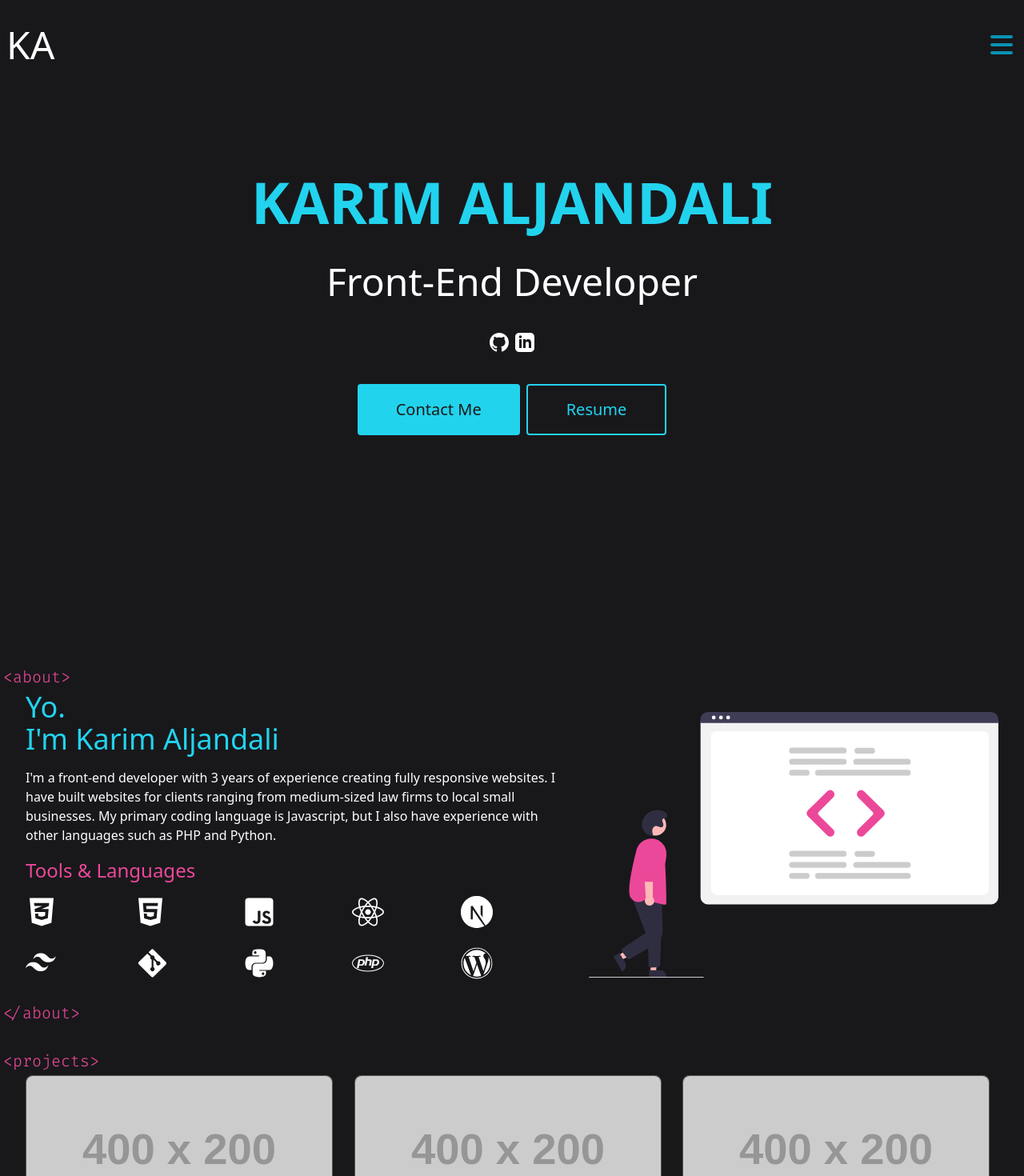
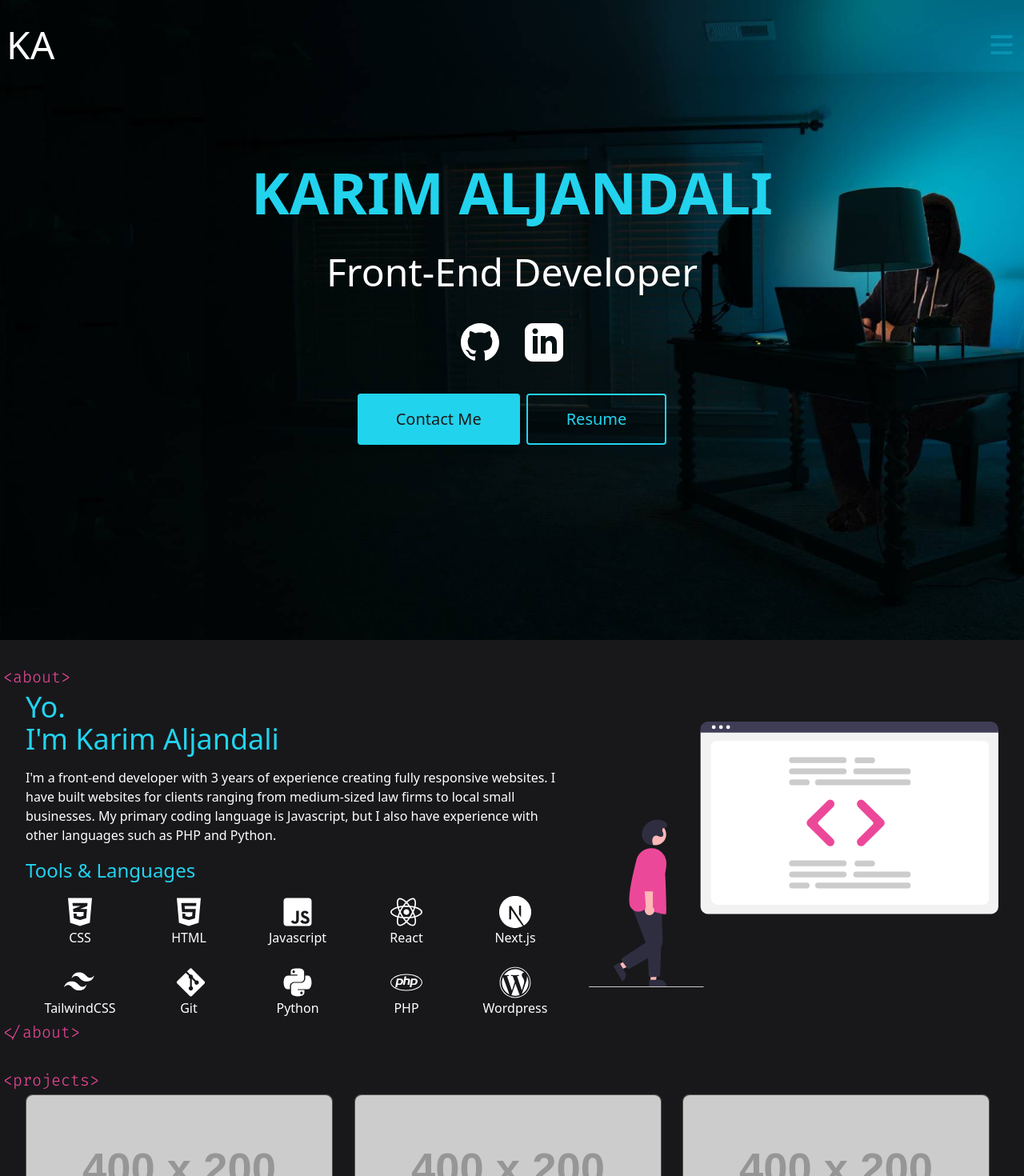
Before and after one commit to Karimaljandali/Website, a Next.js app: page / in a window 1280 px wide. Shown: the top 1470 px of the page at 80% size. Built offline with nearby package versions, Linux system fonts and the light colour scheme.

Commit message:
added hero bg and names for icons

```diff
--- a/components/About.js
+++ b/components/About.js
@@ -18,18 +18,48 @@
         <div className="flex-1 space-y-4">
             <h2 className="text-4xl text-cyan-400">Yo.<br /> I'm Karim Aljandali</h2>
             <p className="text-white">I'm a front-end developer with 3 years of experience creating fully responsive websites.  I have built websites for clients ranging from medium-sized law firms to local small businesses. My primary coding language is Javascript, but I also have experience with other languages such as PHP and Python.</p>
-            <h3 className="text-pink-500 text-2xl">Tools &amp; Languages</h3>
-            <div className="grid grid-cols-5 gap-y-6 pb-6">
+            <h3 className="text-cyan-400 text-2xl">Tools &amp; Languages</h3>
+            <div className="grid grid-cols-5 gap-y-6">
+              <div className="flex flex-col items-center justify-center">
                 <Css className="w-10 h-10 text-white hover:text-cyan-400 transition-colors"/>
+                <p className="text-md text-white">CSS</p>
+              </div>
+              <div className="flex flex-col items-center justify-center">
                 <Html className="w-10 h-10 text-white hover:text-cyan-400 transition-colors" />
+                <p className="text-md text-white">HTML</p>
+              </div>
+              <div className="flex flex-col items-center justify-center">
                 <Javascript className="w-10 h-10 text-white hover:text-cyan-400 transition-colors" />
+                <p className="text-md text-white">Javascript</p>
+              </div>
+              <div className="flex flex-col items-center justify-center">
                 <ReactIcon className="w-10 h-10 text-white hover:text-cyan-400 transition-colors" />
+                <p className="text-md text-white">React</p>
+              </div>
+              <div className="flex flex-col items-center justify-center">
                 <Next className="w-10 h-10 text-white hover:text-cyan-400 transition-colors" />
+                <p className="text-md text-white">Next.js</p>
+              </div>
+              <div className="flex flex-col items-center justify-center">
                 <Tailwind className="w-10 h-10 text-white hover:text-cyan-400 transition-colors" />
+                <p className="text-md text-white">TailwindCSS</p>
+              </div>
+              <div className="flex flex-col items-center justify-center">
                 <Git className="w-10 h-10 text-white hover:text-cyan-400 transition-colors" />
+                <p className="text-md text-white">Git</p>
+              </div>
+              <div className="flex flex-col items-center justify-center">
                <Python className="w-10 h-10 text-white hover:text-cyan-400 transition-colors" />
+                <p className="text-md text-white">Python</p>
+              </div>
+              <div className="flex flex-col items-center justify-center">
                 <Php className="w-10 h-10 text-white hover:text-cyan-400 transition-colors" />
+                <p className="text-md text-white">PHP</p>
+              </div>
+              <div className="flex flex-col items-center justify-center">
                 <Wordpress className="w-10 h-10 text-white hover:text-cyan-400 transition-colors" />
+                <p className="text-md text-white">Wordpress</p>
+              </div>
             </div>
         </div>
         <div className="my-8 lg:ml-6 lg:my-0">
--- a/components/Hero.js
+++ b/components/Hero.js
@@ -4,17 +4,17 @@
 
 function Hero() {
   return (
-    <div className="w-100 md:h-screen h-[600px] flex items-center justify-center flex-col bg-zinc-900">
+    <div className="w-100 md:h-screen h-[600px] flex items-center justify-center flex-col bg-hero-bg bg-cover bg-no-repeat bg-center">
       <h1 className="text-5xl uppercase font-bold text-cyan-400 text-center md:text-7xl">
         Karim Aljandali
       </h1>
       <h2 className="text-3xl text-white my-10 text-center md:text-5xl">Front-End Developer</h2>
-      <div className="flex justify-center items-center text-white space-x-2">
+      <div className="flex justify-center items-center text-white">
         <a className="text-white hover:text-cyan-400 focus:text-cyan-400 transition-colors" href="https://github.com/Karimaljandali" target="_blank">
-          <Github />
+          <Github className="h-12 w-12 mx-4" />
         </a>
         <a className="text-white hover:text-cyan-400 focus:text-cyan-400 transition-colors" href="https://www.linkedin.com/in/karim-aljandali-211701136/" target="_blank">
-          <Linkedin />
+          <Linkedin className="h-12 w-12 mx-4" />
         </a>
       </div>
       <div className="flex items-center justify-center space-x-2 my-10">
--- a/components/icons/Github.js
+++ b/components/icons/Github.js
@@ -1,6 +1,6 @@
 function Github({className=""}) {
   return (
-    <svg className={className} fill="currentColor" xmlns="http://www.w3.org/2000/svg" width="24" height="24" viewBox="0 0 24 24"><path d="M12 0c-6.626 0-12 5.373-12 12 0 5.302 3.438 9.8 8.207 11.387.599.111.793-.261.793-.577v-2.234c-3.338.726-4.033-1.416-4.033-1.416-.546-1.387-1.333-1.756-1.333-1.756-1.089-.745.083-.729.083-.729 1.205.084 1.839 1.237 1.839 1.237 1.07 1.834 2.807 1.304 3.492.997.107-.775.418-1.305.762-1.604-2.665-.305-5.467-1.334-5.467-5.931 0-1.311.469-2.381 1.236-3.221-.124-.303-.535-1.524.117-3.176 0 0 1.008-.322 3.301 1.23.957-.266 1.983-.399 3.003-.404 1.02.005 2.047.138 3.006.404 2.291-1.552 3.297-1.23 3.297-1.23.653 1.653.242 2.874.118 3.176.77.84 1.235 1.911 1.235 3.221 0 4.609-2.807 5.624-5.479 5.921.43.372.823 1.102.823 2.222v3.293c0 .319.192.694.801.576 4.765-1.589 8.199-6.086 8.199-11.386 0-6.627-5.373-12-12-12z"/></svg>
+    <svg className={className} fill="currentColor" xmlns="http://www.w3.org/2000/svg" viewBox="0 0 24 24"><path d="M12 0c-6.626 0-12 5.373-12 12 0 5.302 3.438 9.8 8.207 11.387.599.111.793-.261.793-.577v-2.234c-3.338.726-4.033-1.416-4.033-1.416-.546-1.387-1.333-1.756-1.333-1.756-1.089-.745.083-.729.083-.729 1.205.084 1.839 1.237 1.839 1.237 1.07 1.834 2.807 1.304 3.492.997.107-.775.418-1.305.762-1.604-2.665-.305-5.467-1.334-5.467-5.931 0-1.311.469-2.381 1.236-3.221-.124-.303-.535-1.524.117-3.176 0 0 1.008-.322 3.301 1.23.957-.266 1.983-.399 3.003-.404 1.02.005 2.047.138 3.006.404 2.291-1.552 3.297-1.23 3.297-1.23.653 1.653.242 2.874.118 3.176.77.84 1.235 1.911 1.235 3.221 0 4.609-2.807 5.624-5.479 5.921.43.372.823 1.102.823 2.222v3.293c0 .319.192.694.801.576 4.765-1.589 8.199-6.086 8.199-11.386 0-6.627-5.373-12-12-12z"/></svg>
   )
 }
 
--- a/components/icons/Linkedin.js
+++ b/components/icons/Linkedin.js
@@ -1,6 +1,6 @@
 function Linkedin({className=""}) {
   return (
-    <svg className={className} fill="currentColor" xmlns="http://www.w3.org/2000/svg" width="24" height="24" viewBox="0 0 24 24"><path d="M19 0h-14c-2.761 0-5 2.239-5 5v14c0 2.761 2.239 5 5 5h14c2.762 0 5-2.239 5-5v-14c0-2.761-2.238-5-5-5zm-11 19h-3v-11h3v11zm-1.5-12.268c-.966 0-1.75-.79-1.75-1.764s.784-1.764 1.75-1.764 1.75.79 1.75 1.764-.783 1.764-1.75 1.764zm13.5 12.268h-3v-5.604c0-3.368-4-3.113-4 0v5.604h-3v-11h3v1.765c1.396-2.586 7-2.777 7 2.476v6.759z"/></svg>
+    <svg className={className} fill="currentColor" xmlns="http://www.w3.org/2000/svg" viewBox="0 0 24 24"><path d="M19 0h-14c-2.761 0-5 2.239-5 5v14c0 2.761 2.239 5 5 5h14c2.762 0 5-2.239 5-5v-14c0-2.761-2.238-5-5-5zm-11 19h-3v-11h3v11zm-1.5-12.268c-.966 0-1.75-.79-1.75-1.764s.784-1.764 1.75-1.764 1.75.79 1.75 1.764-.783 1.764-1.75 1.764zm13.5 12.268h-3v-5.604c0-3.368-4-3.113-4 0v5.604h-3v-11h3v1.765c1.396-2.586 7-2.777 7 2.476v6.759z"/></svg>
   )
 }
 
--- a/styles/globals.css
+++ b/styles/globals.css
@@ -89,3 +89,21 @@
     bottom: 100%;
   }
 }
+
+.animated-gradient {
+  background: linear-gradient(-45deg, #18181B, #5f2845, #a53870, #EC489A);
+  background-size: 400% 400%;
+  animation: gradient 5s ease infinite;
+}
+
+@keyframes gradient {
+	0% {
+		background-position: 0% 50%;
+	}
+	50% {
+		background-position: 100% 50%;
+	}
+	100% {
+		background-position: 0% 50%;
+	}
+}
--- a/tailwind.config.js
+++ b/tailwind.config.js
@@ -4,6 +4,9 @@
     extend: {
       fontFamily: {
         code: ["Fira Code"]
+      },
+      backgroundImage: {
+        'hero-bg': "url('/imgs/hero-bg.jpg')"
       }
     },
   },
```
Also changed, not shown: public/imgs/hero-bg.jpg. Lines whose indentation alone changed are shown as unchanged.
